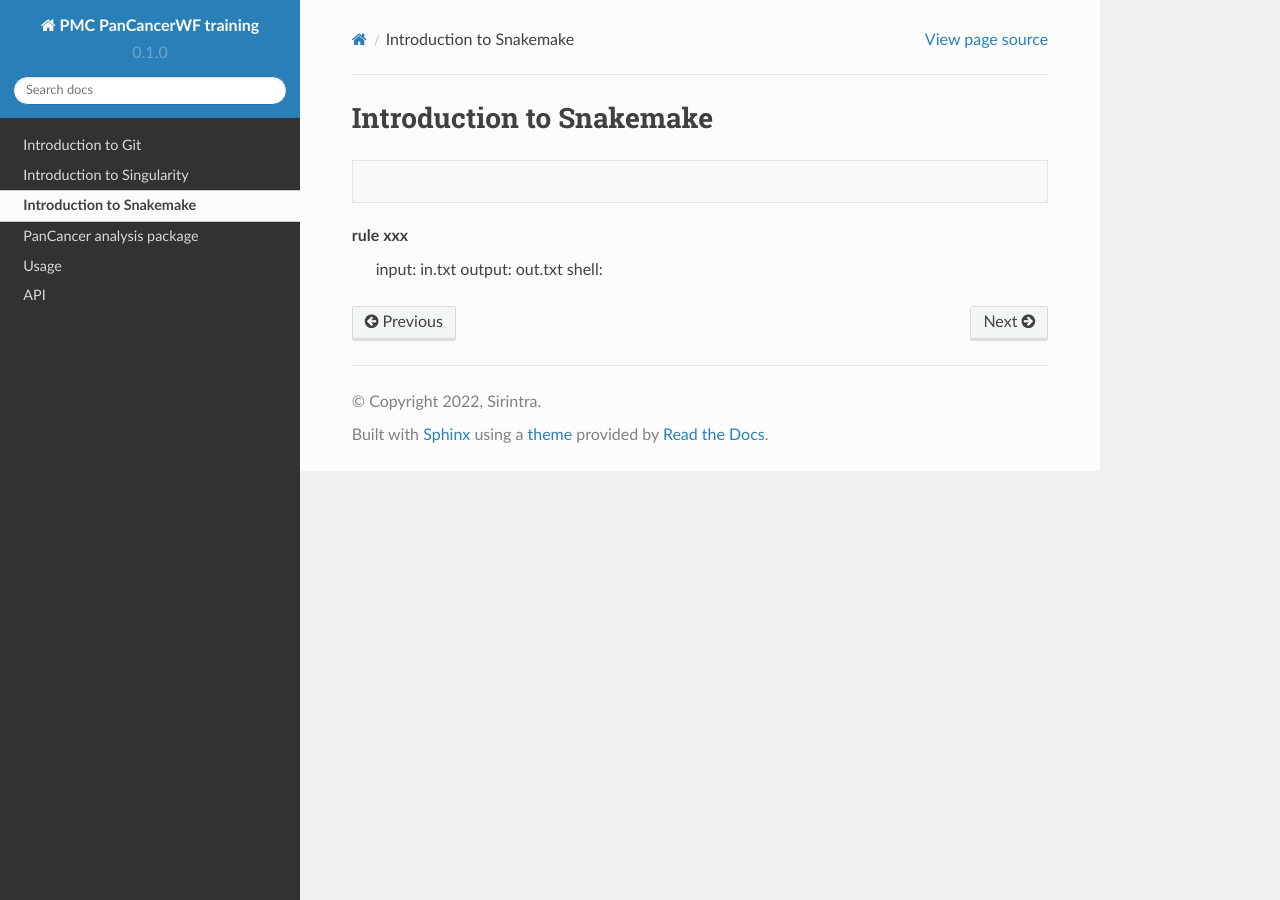
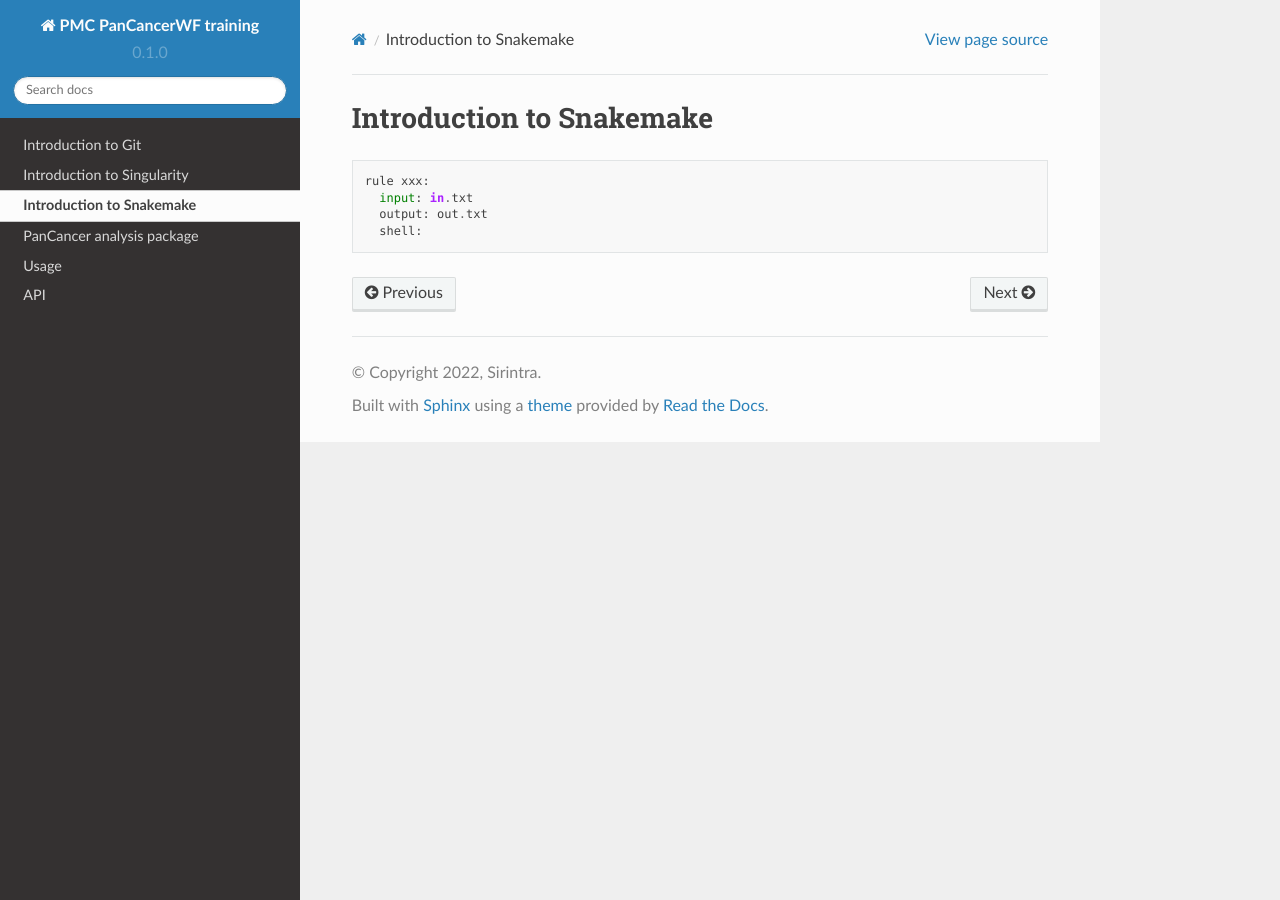
Before and after one commit to sirintra/PMC-PC-training, a Sphinx documentation site: the page built from docs/source/snakemake.rst, in a window 1280 px wide. Built offline with Sphinx 7.4.7 and the Read the Docs theme 2.0.0, drawn with Linux system fonts in a browser that asks for light colours.

Commit message:
Update snakemake.rst

```diff
--- a/docs/source/snakemake.rst
+++ b/docs/source/snakemake.rst
@@ -2,9 +2,9 @@ Introduction to Snakemake
 ============================
 
 
-.. code-block:: snakemake
+.. code-block:: python
 
-rule xxx
-  input: in.txt
-  output: out.txt
-  shell:
+  rule xxx:
+    input: in.txt
+    output: out.txt
+    shell:
```
